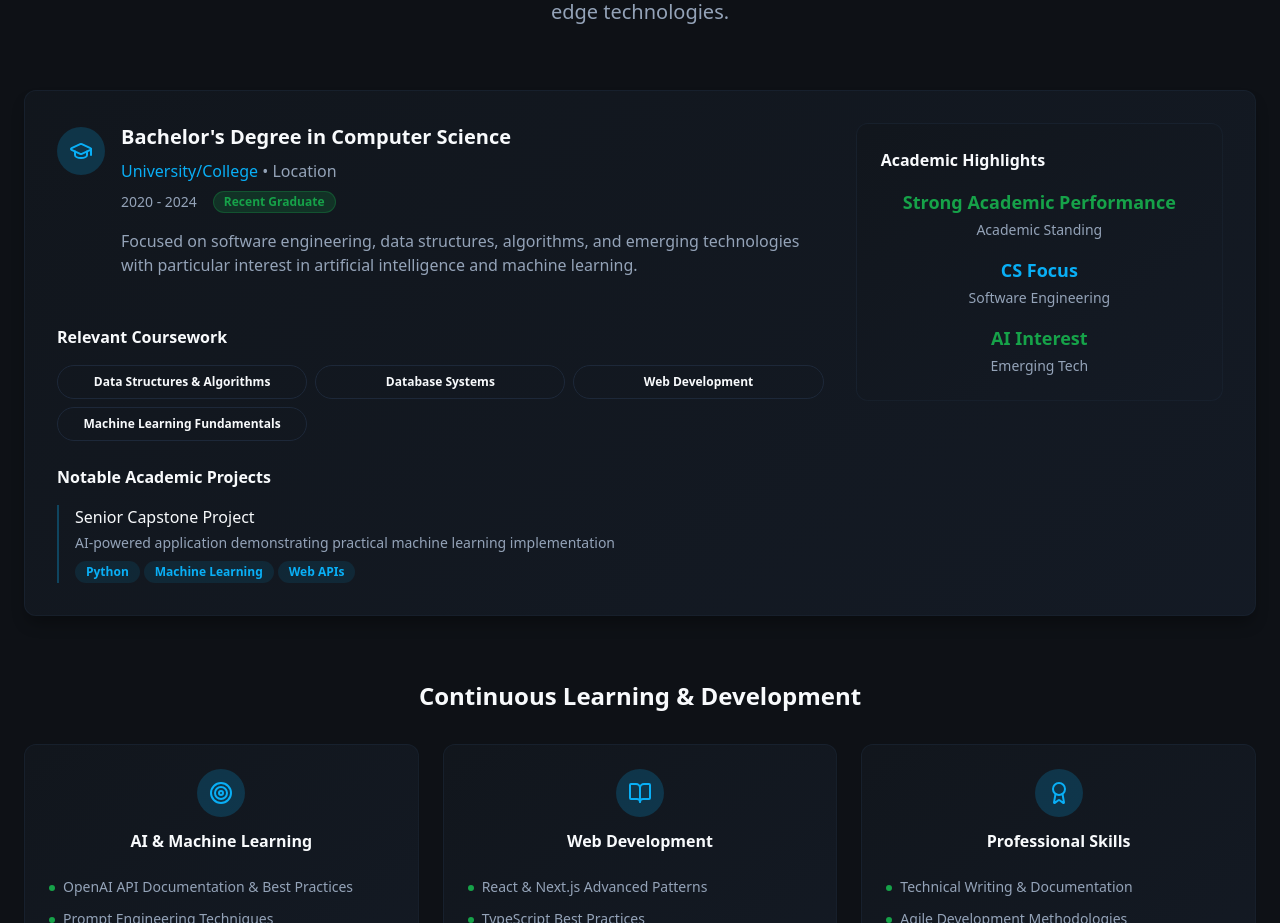
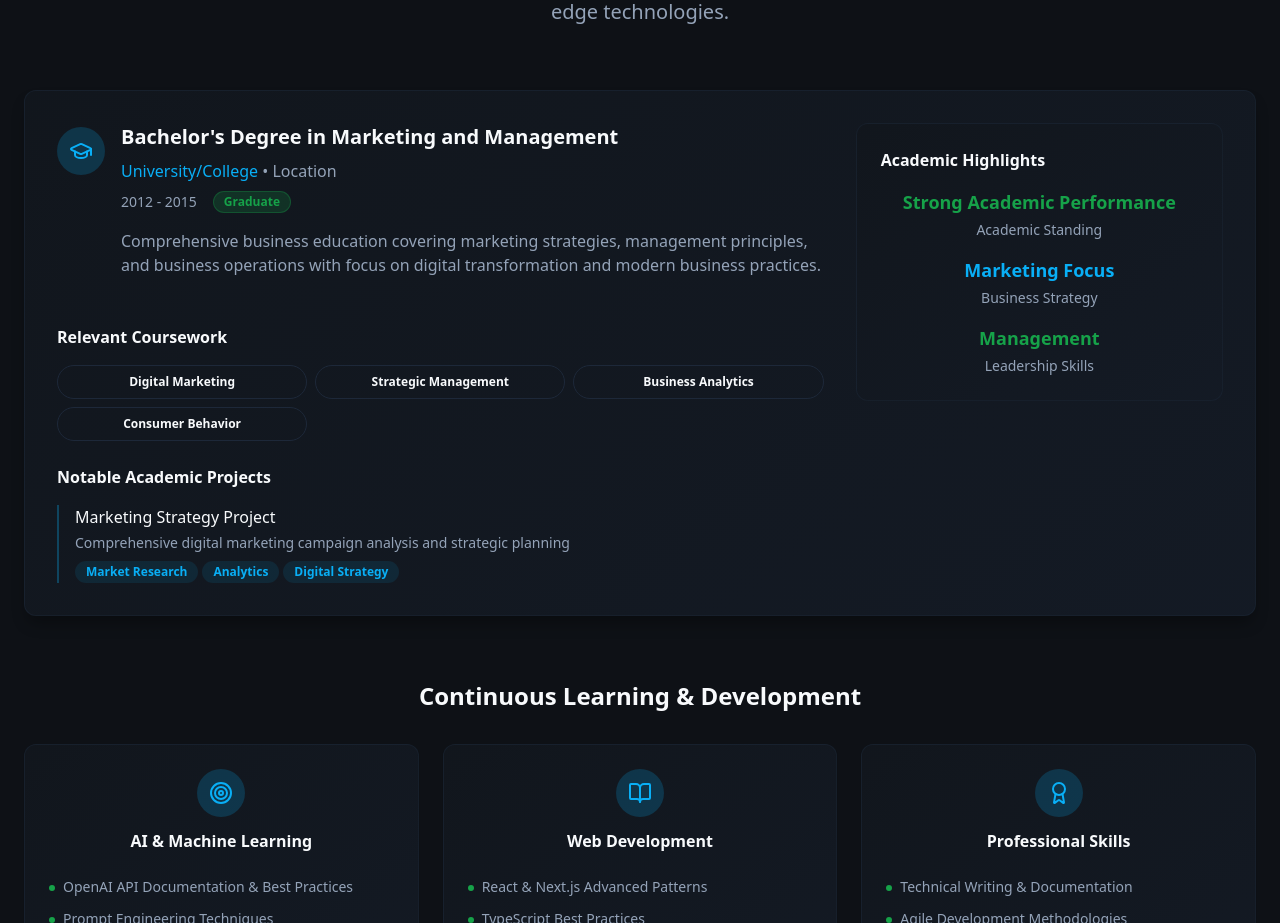
Before and after one commit to Mercynow21/portfolio-polish-pad, a React (Vite) app: page / in a window 1280 px wide. Shown: the part 5460-6383 px from the top of the page. Built offline with nearby package versions, Linux system fonts and the light colour scheme.

Commit message:
Update education section

```diff
--- a/src/components/Education.tsx
+++ b/src/components/Education.tsx
@@ -5,24 +5,24 @@ import { GraduationCap, BookOpen, Award, Target } from "lucide-react";
 const Education = () => {
   const education = [
     {
-      degree: "Bachelor's Degree in Computer Science",
+      degree: "Bachelor's Degree in Marketing and Management",
       institution: "University/College",
       location: "Location",
-      period: "2020 - 2024",
-      status: "Recent Graduate",
+      period: "2012 - 2015",
+      status: "Graduate",
       gpa: "Strong Academic Performance",
-      description: "Focused on software engineering, data structures, algorithms, and emerging technologies with particular interest in artificial intelligence and machine learning.",
+      description: "Comprehensive business education covering marketing strategies, management principles, and business operations with focus on digital transformation and modern business practices.",
       relevantCourses: [
-        "Data Structures & Algorithms",
-        "Database Systems",
-        "Web Development",
-        "Machine Learning Fundamentals"
+        "Digital Marketing",
+        "Strategic Management",
+        "Business Analytics",
+        "Consumer Behavior"
       ],
       projects: [
         {
-          name: "Senior Capstone Project",
-          description: "AI-powered application demonstrating practical machine learning implementation",
-          tech: ["Python", "Machine Learning", "Web APIs"]
+          name: "Marketing Strategy Project",
+          description: "Comprehensive digital marketing campaign analysis and strategic planning",
+          tech: ["Market Research", "Analytics", "Digital Strategy"]
         }
       ]
     }
@@ -150,12 +150,12 @@ const Education = () => {
                         <div className="text-sm text-muted-foreground">Academic Standing</div>
                       </div>
                       <div className="text-center">
-                        <div className="text-lg font-bold text-primary mb-1">CS Focus</div>
-                        <div className="text-sm text-muted-foreground">Software Engineering</div>
+                        <div className="text-lg font-bold text-primary mb-1">Marketing Focus</div>
+                        <div className="text-sm text-muted-foreground">Business Strategy</div>
                       </div>
                       <div className="text-center">
-                        <div className="text-lg font-bold text-accent mb-1">AI Interest</div>
-                        <div className="text-sm text-muted-foreground">Emerging Tech</div>
+                        <div className="text-lg font-bold text-accent mb-1">Management</div>
+                        <div className="text-sm text-muted-foreground">Leadership Skills</div>
                       </div>
                     </div>
                   </div>
```
